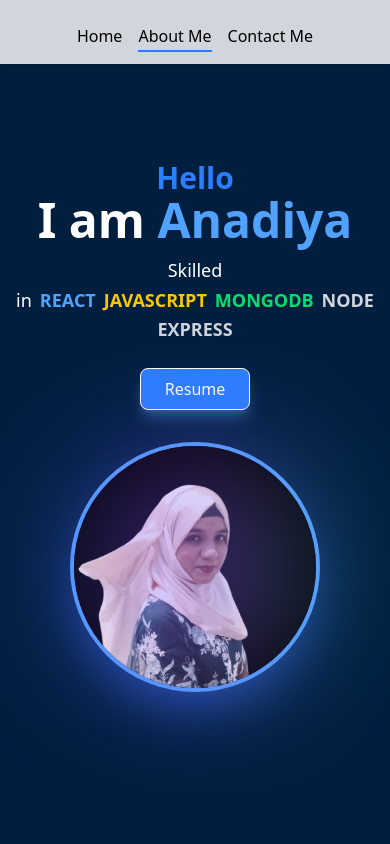
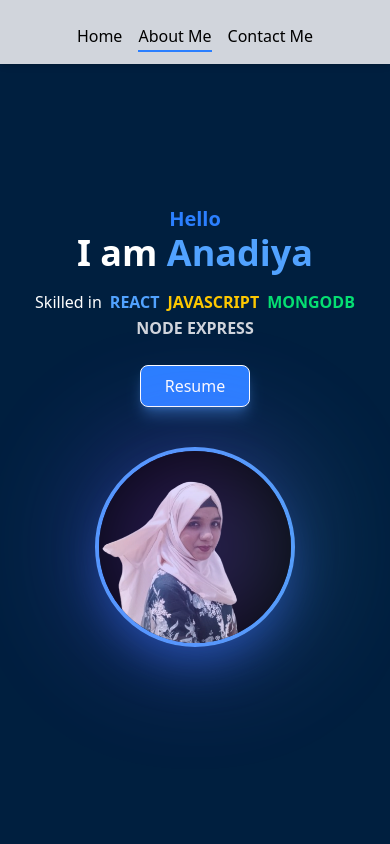
Before and after one commit to Anadiya-Khan/my-portfolio, a Next.js app: page /about in a window 390 px wide. Shown: the top 844 px of the page. Built offline with nearby package versions, Linux system fonts and the light colour scheme.

Commit message:
responsive

```diff
--- a/src/app/about/page.js
+++ b/src/app/about/page.js
@@ -7,30 +7,33 @@ import Navbar from "@/components/Navbar";
 
 const About = () => {
   return (
-    <div className="min-h-[90vh] bg-[#001F3F] flex flex-col items-center justify-center px-6 md:px-16">
-      {/* Navbar */}
+   <div className="min-h-[90vh] bg-[#001F3F] flex flex-col items-center justify-center px-4 sm:px-6 md:px-16">
+  {/* Main Section */}
+  <div className="min-h-[90vh] flex flex-col md:flex-row items-center justify-center gap-10 md:gap-16 mt-10 w-full">
 
-      {/* Main Section */}
-      <div className="min-h-[90vh] flex flex-col md:flex-row items-center justify-center gap-8 md:gap-16 mt-10">
-
-        {/* Left Content with Motion */}
+    {/* Left Content */}
     <motion.div
       initial={{ opacity: 0, x: -80 }}
       animate={{ opacity: 1, x: 0 }}
       transition={{ duration: 0.8 }}
-          className="text-center md:text-left"
+      className="text-center md:text-left max-w-xl"
     >
-          <h1 className="text-5xl md:text-6xl text-white font-bold transition-all mb-3">
-            <span className="text-blue-500 text-3xl">Hello </span> <br /> I am{" "}
-            <span className="text-blue-400">Anadiya</span>
+      <h1 className="text-4xl sm:text-5xl md:text-6xl text-white font-bold mb-4">
+        <span className="text-blue-500 text-xl sm:text-2xl md:text-3xl">
+          Hello
+        </span>
+        <br />
+        I am <span className="text-blue-400">Anadiya</span>
       </h1>
-          <p className="text-lg md:text-xl text-white leading-relaxed">
+
+      <p className="text-base sm:text-lg md:text-xl text-white leading-relaxed flex flex-wrap justify-center md:justify-start gap-x-2">
         Skilled in
-            <span className="text-blue-400 font-bold ml-2">REACT</span>
-            <span className="text-yellow-400 font-bold ml-2">JAVASCRIPT</span>
-            <span className="text-green-400 font-bold ml-2">MONGODB</span>
-            <span className="text-gray-300 font-bold ml-2">NODE EXPRESS</span>
+        <span className="text-blue-400 font-bold">REACT</span>
+        <span className="text-yellow-400 font-bold">JAVASCRIPT</span>
+        <span className="text-green-400 font-bold">MONGODB</span>
+        <span className="text-gray-300 font-bold">NODE EXPRESS</span>
       </p>
+
       <Link href="/Anadiya_Khan_.pdf">
         <motion.button
           whileHover={{ scale: 1.1 }}
@@ -42,21 +45,23 @@ const About = () => {
       </Link>
     </motion.div>
 
-        {/* Right Image with Motion */}
+    {/* Right Image */}
     <motion.div
       initial={{ opacity: 0, x: 80 }}
       animate={{ opacity: 1, x: 0 }}
       transition={{ duration: 0.8 }}
-          className="relative"
+      className="relative flex justify-center items-center"
     >
       <motion.img
         src="/images/Anadiya.png"
         alt="myphoto"
-            className="h-[250px] w-[250px] md:h-[300px] md:w-[300px] rounded-full shadow-2xl shadow-blue-500/50 border-4 border-blue-400 object-cover object-top
-              hover:scale-110 hover:rotate-3 transition-all duration-500 ease-in-out"
+        className="h-[200px] w-[200px] sm:h-[250px] sm:w-[250px] md:h-[300px] md:w-[300px]
+          rounded-full shadow-2xl shadow-blue-500/50 border-4 border-blue-400
+          object-cover object-top transition-all duration-500 ease-in-out"
         whileHover={{ scale: 1.1, rotate: 3 }}
       />
-          {/* Glow Animation Behind Image */}
+
+      {/* Glow */}
       <div className="absolute inset-0 rounded-full blur-3xl bg-gradient-to-r from-blue-500 via-purple-600 to-teal-400 opacity-40 animate-pulse"></div>
     </motion.div>
   </div>
--- a/src/components/Project.js
+++ b/src/components/Project.js
@@ -62,7 +62,7 @@ const Project = () => {
 
       {/* grid layout */}
       <motion.ul
-        className="grid gap-10 grid-cols-2 sm:grid-cols-2 lg:grid-cols-3 p-4"
+        className="grid gap-10 grid-cols sm:grid-cols-2 lg:grid-cols-3 p-4"
         variants={containerVariants}
       >
         {project.map((val, index) => (
--- a/src/components/Skills.js
+++ b/src/components/Skills.js
@@ -47,7 +47,7 @@ const cardVariants = {
 const Skills = () => {
   return (
    <motion.div
-      className="mx-30"
+  className="mx-4 sm:mx-8 md:mx-16 lg:mx-30"
   initial="hidden"
   whileInView="visible"
   viewport={{ once: true }}
@@ -82,7 +82,11 @@ const Skills = () => {
         >
           {skill.icon}
         </motion.div>
-            <h3 className="text-xl font-semibold mb-2 text-white">{skill.name}</h3>
+
+        <h3 className="text-xl font-semibold mb-2 text-white">
+          {skill.name}
+        </h3>
+
         <div className="w-full h-2 rounded-full overflow-hidden bg-gray-300">
           <motion.div
             className={`${skill.color} h-full`}
```
Lines whose indentation alone changed are shown as unchanged.
